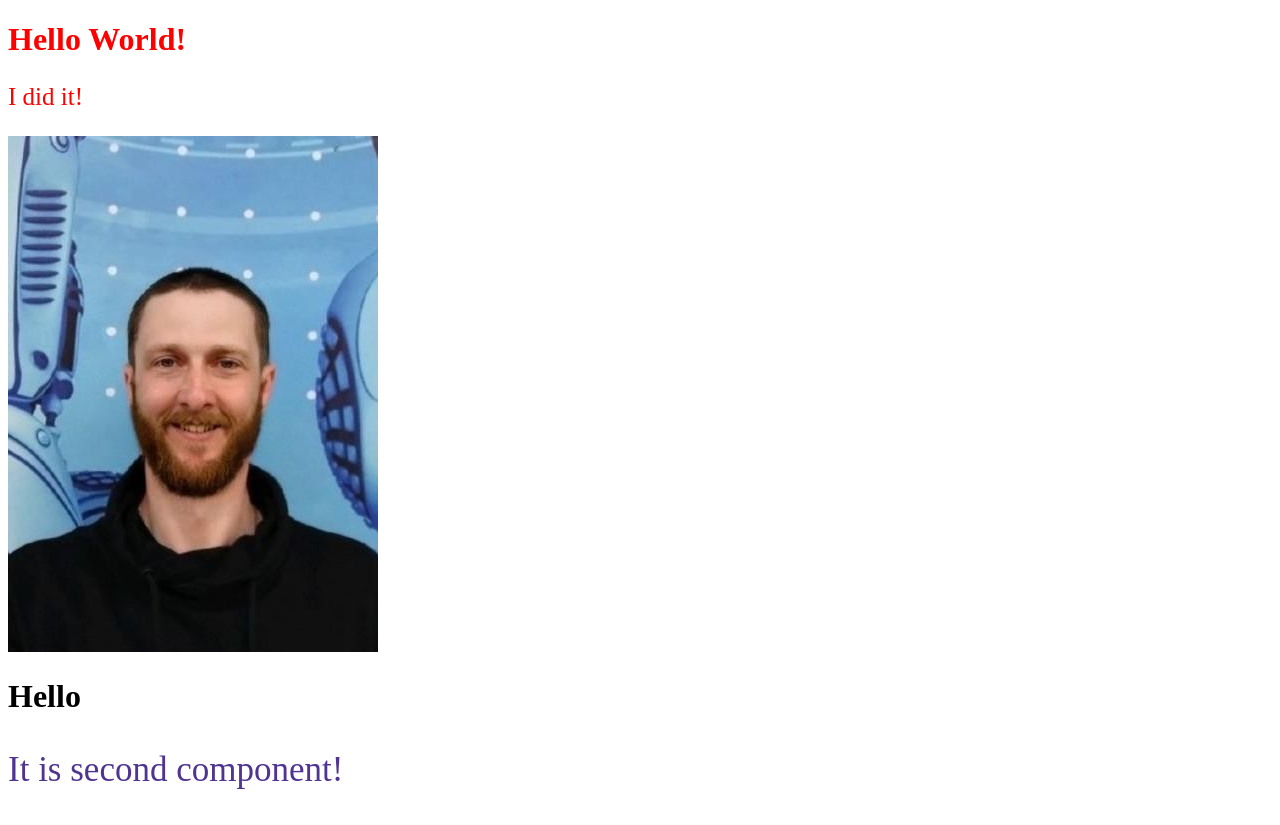
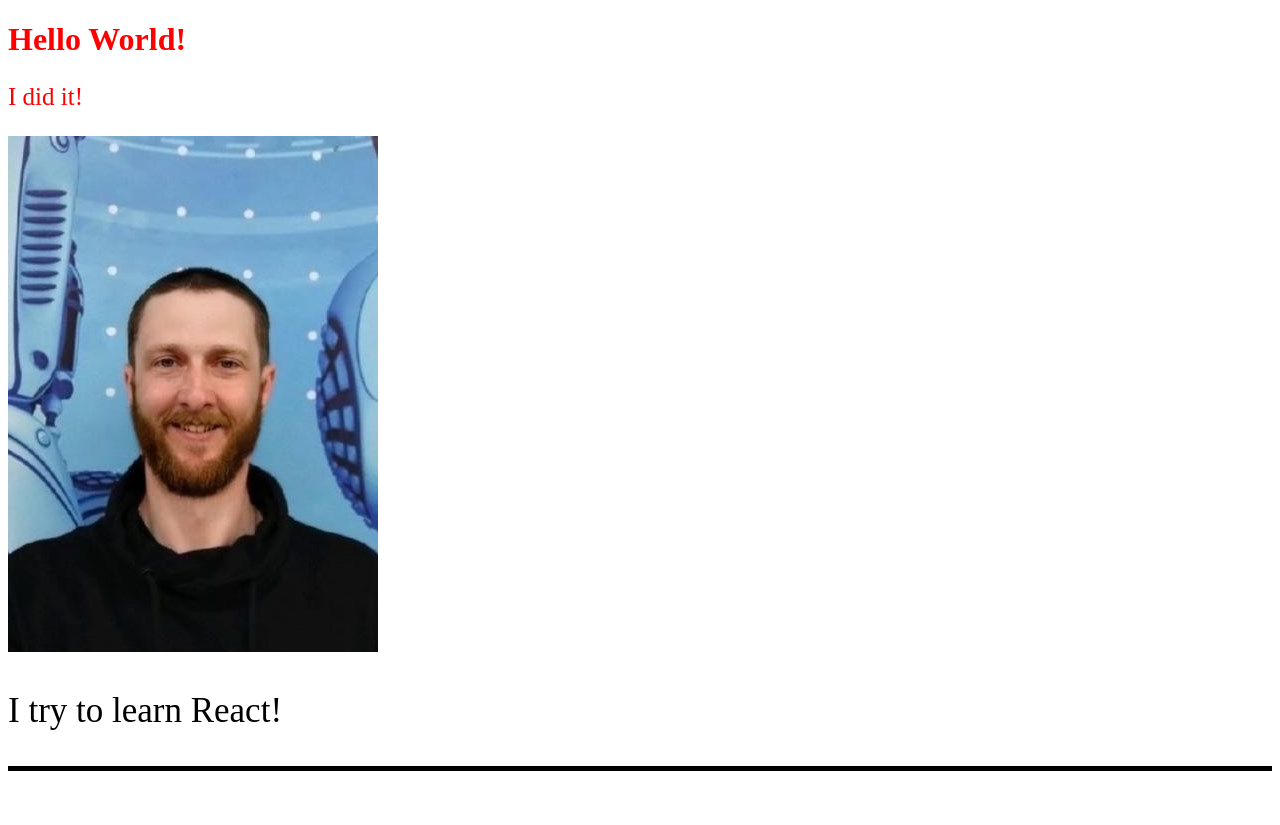
Before and after one commit to NikolayLazarchuk/RiznaComponents, a React (Create React App) app: page / in a window 1280 px wide. After the commit the page ends 800 px from the top, so only its background shows below. Built offline with nearby package versions, Linux system fonts and the light colour scheme.

Commit message:
Add breackline component

```diff
--- a/src/App.tsx
+++ b/src/App.tsx
@@ -1,3 +1,4 @@
+import { BreackLine } from './components/BreackLine'
 import { FirstComponent } from './components/FirstComponent'
 import { SecondComponent } from './components/SecondComponent'
 
@@ -6,6 +7,7 @@ function App() {
     <div>
       <FirstComponent />
       <SecondComponent />
+      <BreackLine />
     </div>
   )
 }
--- /dev/null
+++ b/src/components/BreackLine/index.jsx
@@ -0,0 +1,2 @@
+import './style.css'
+export const BreackLine = () => <div className={'breack-line'} />
--- /dev/null
+++ b/src/components/BreackLine/style.css
@@ -0,0 +1,6 @@
+.breack-line {
+  background-color: black;
+  height: 5px;
+  margin-top: 5px;
+  margin-bottom: 5px;
+}
--- a/src/components/SecondComponent/index.jsx
+++ b/src/components/SecondComponent/index.jsx
@@ -1,7 +1,6 @@
 import './style.css'
 export const SecondComponent = () => (
   <div>
-    <h1>{'Hello'}</h1>
-    <p className={'yahoo'}>{'It is second component!'}</p>
+    <p className={'yahoo'}>{'I try to learn React!'}</p>
   </div>
 )
--- a/src/components/SecondComponent/style.css
+++ b/src/components/SecondComponent/style.css
@@ -1,4 +1,4 @@
 .yahoo {
-  color: rgb(80, 52, 145);
+  color: black;
   font-size: 35px;
 }
```
